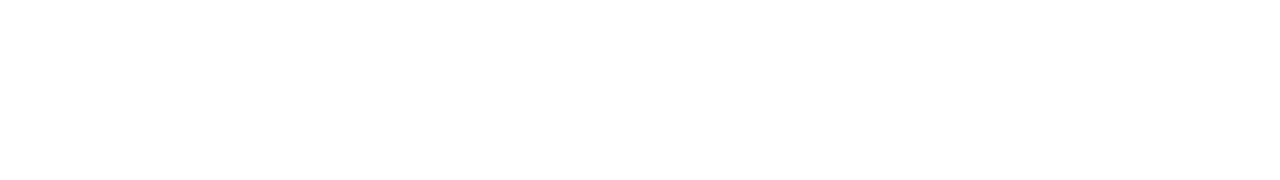
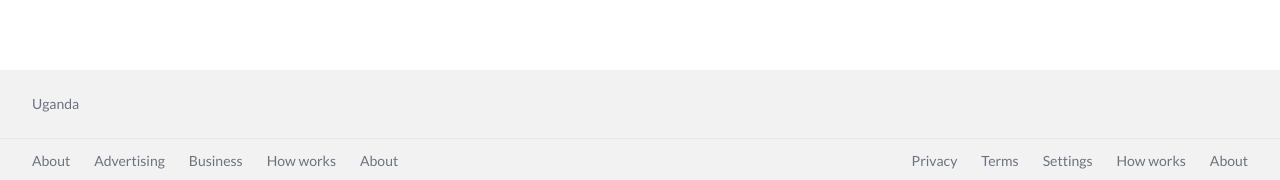
Before and after one commit to edrickalema/google-clone, a Next.js app: page / in a window 1280 px wide. Shown: the part 617-797 px from the top of the page. Built offline with nearby package versions, Linux system fonts and the light colour scheme; no server answers.

Commit message:
added the country page

```diff
--- /dev/null
+++ b/src/app/components/Country.jsx
@@ -0,0 +1,27 @@
+"use client";
+
+import React, { useState, useEffect } from "react";
+
+const Country = () => {
+  const [country, setCountry] = useState("");
+
+  useEffect(() => {
+    const getData = async () => {
+      const response = await fetch(
+        `https://extreme-ip-lookup.com/json/?key=${process.env.API_KEY}`
+      )
+        .then((res) => res.json())
+        .then((data) => data.country);
+
+      if (!response.ok) return;
+
+      setCountry(response);
+    };
+
+    getData();
+  }, []);
+
+  return <div>{country || "Uganda"}</div>;
+};
+
+export default Country;
--- /dev/null
+++ b/src/app/components/Footer.jsx
@@ -0,0 +1,32 @@
+import React from "react";
+import Country from "./Country";
+
+const Footer = () => {
+  return (
+    <div className="absolute bottom-0 w-full text-sm text-gray-500 bg-[#f2f2f2]">
+      <div className=" border-b px-8 py-6">
+        <Country />
+      </div>
+
+      <div className="flex flex-col sm:flex-row sm:space-y-0 justify-between py-3 px-8 space-x-7">
+        <ul className="flex items-center space-x-6 ">
+          <li className="hover:underline cursor-pointer"> About</li>
+          <li className="hover:underline cursor-pointer"> Advertising</li>
+          <li className="hover:underline cursor-pointer"> Business</li>
+          <li className="hover:underline cursor-pointer"> How works</li>
+          <li className="hover:underline cursor-pointer"> About</li>
+        </ul>
+
+        <ul className="flex items-center space-x-6">
+          <li className="hover:underline cursor-pointer"> Privacy</li>
+          <li className="hover:underline cursor-pointer"> Terms</li>
+          <li className="hover:underline cursor-pointer">Settings</li>
+          <li className="hover:underline cursor-pointer"> How works</li>
+          <li className="hover:underline cursor-pointer"> About</li>
+        </ul>
+      </div>
+    </div>
+  );
+};
+
+export default Footer;
--- a/src/app/components/HomeSearch.jsx
+++ b/src/app/components/HomeSearch.jsx
@@ -44,7 +44,7 @@
         <Button
           action={randomSearch}
           disabled={loading}
-          btnText={loading ? <CgSpinnerTwo /> : "I am Feeling Lucky"}
+          btnText={loading ? "Loading ..." : "I am Feeling Lucky"}
         />
       </div>
     </div>
--- a/src/app/layout.js
+++ b/src/app/layout.js
@@ -1,5 +1,6 @@
 import { Lato } from "next/font/google";
 import "./globals.css";
+import Footer from "./components/Footer";
 
 // const inter = Inter({ subsets: ["latin"] });
 
@@ -12,7 +13,10 @@
 export default function RootLayout({ children }) {
   return (
     <html lang="en">
-      <body className={lato.className}>{children}</body>
+      <body className={lato.className}>
+        {children}
+        <Footer />
+      </body>
     </html>
   );
 }
--- a/src/app/page.js
+++ b/src/app/page.js
@@ -10,6 +10,7 @@
       <div className="mt-24 flex justify-center items-center flex-col">
         <Image
           height={200}
+          priority
           alt="google logo"
           width={300}
           src="https://upload.wikimedia.org/wikipedia/commons/thumb/2/2f/Google_2015_logo.svg/1200px-Google_2015_logo.svg.png"
```
Also changed, not shown: 1 other file (tests, documents, lock files or other folders).
